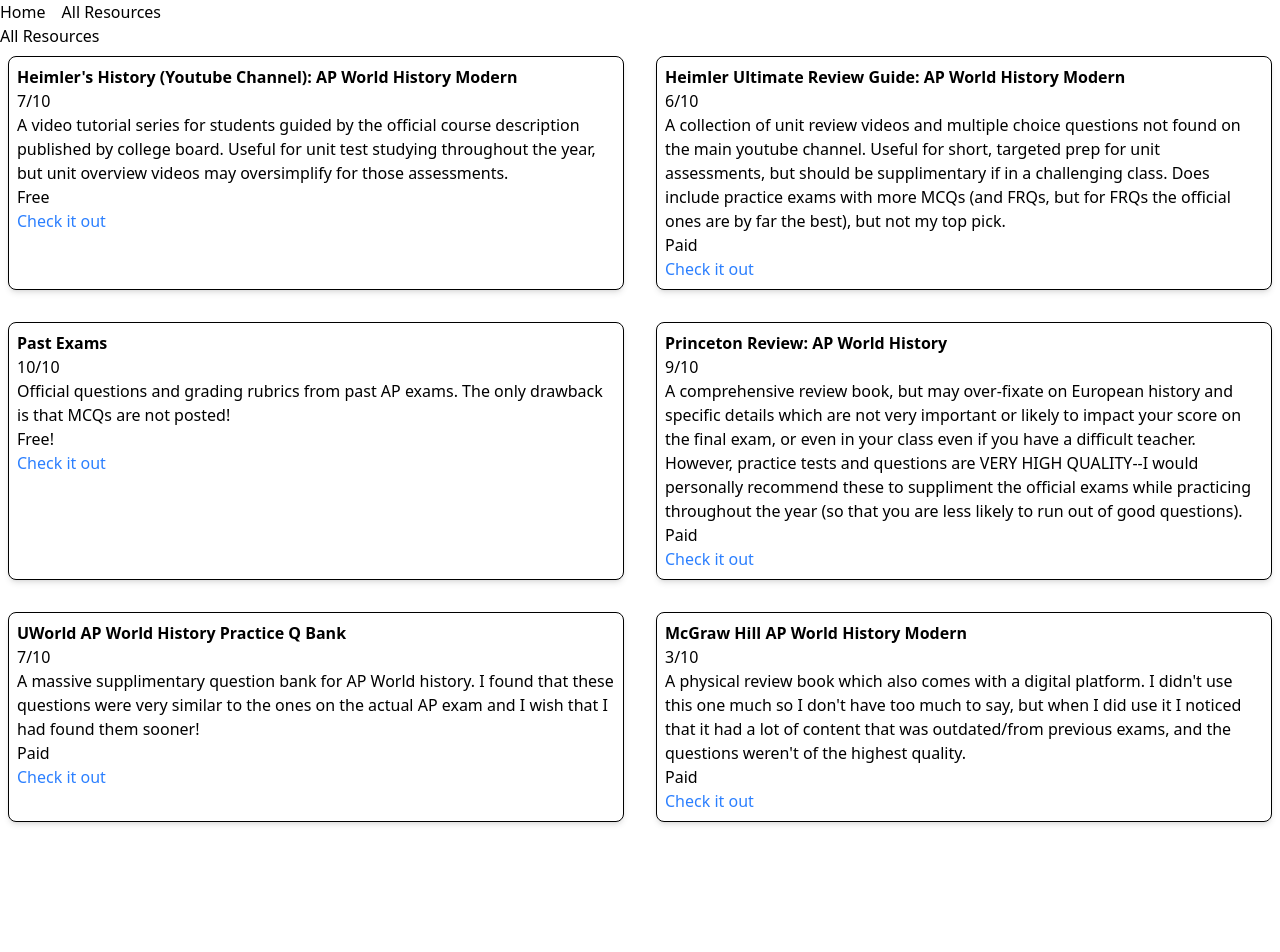
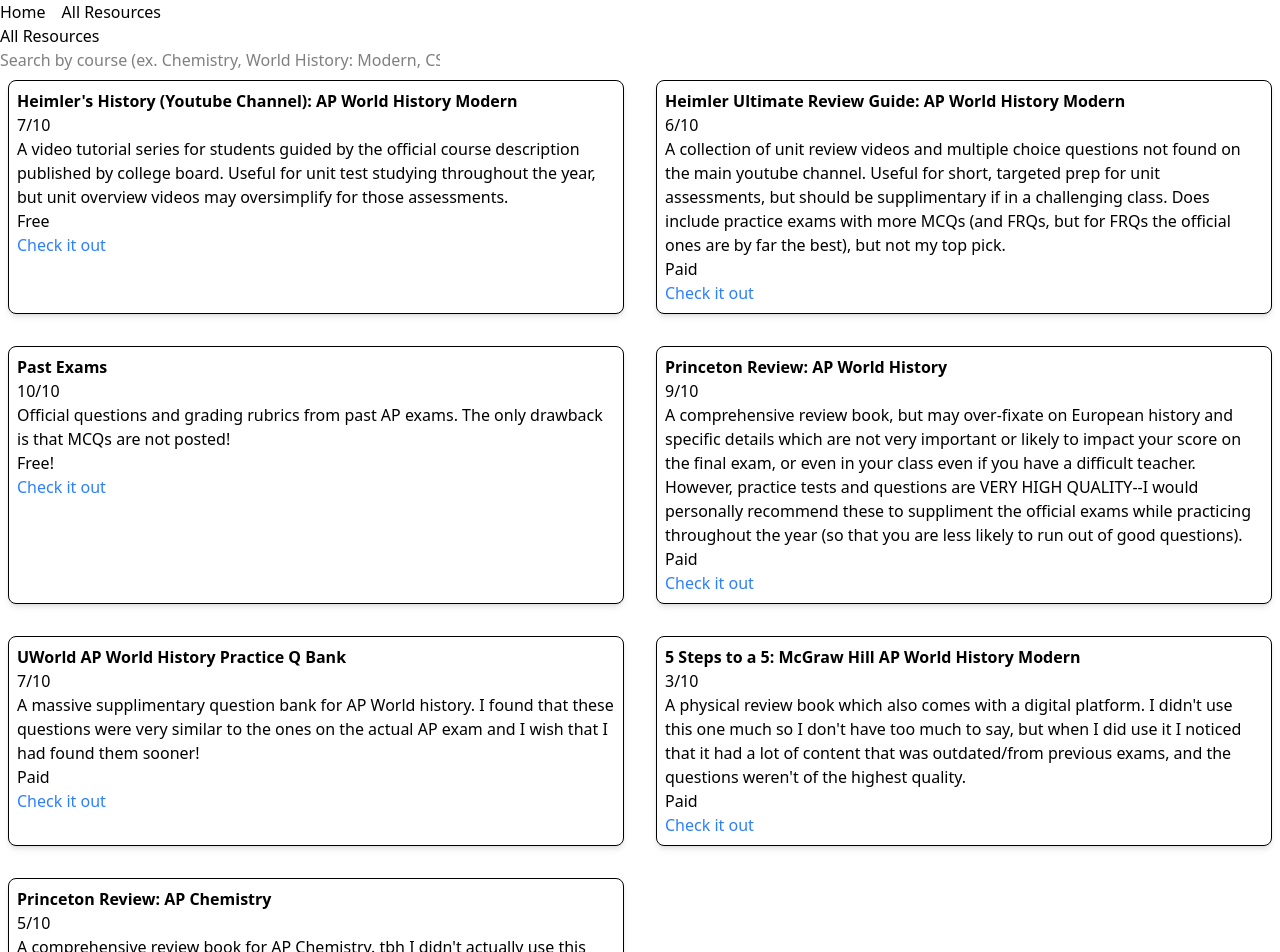
Before and after one commit to 108charlotte/AP-Resources-Website, a SvelteKit app: page /search in a window 1280 px wide. Shown: the top 952 px of the page. Before the commit the page ends 830 px from the top, so only its background shows below. Built offline with nearby package versions, Linux system fonts and the light colour scheme.

Commit message:
Added search capability and one chemistry review resource

```diff
--- a/src/routes/search/+page.svelte
+++ b/src/routes/search/+page.svelte
@@ -2,19 +2,25 @@
     import Resource from '$lib/Resource.svelte';
 
     const resources = [
-        {title: "Heimler's History (Youtube Channel): AP World History Modern", is_paid: "Free", description: "A video tutorial series for students guided by the official course description published by college board. Useful for unit test studying throughout the year, but unit overview videos may oversimplify for those assessments.", link: "https://www.youtube.com/@heimlershistory/featured", rating: 7},
-        {title: "Heimler Ultimate Review Guide: AP World History Modern", is_paid: "Paid", description: "A collection of unit review videos and multiple choice questions not found on the main youtube channel. Useful for short, targeted prep for unit assessments, but should be supplimentary if in a challenging class. Does include practice exams with more MCQs (and FRQs, but for FRQs the official ones are by far the best), but not my top pick.", link: "https://heimlershistory.com/", rating: 6},
-        {title: "Past Exams", is_paid: "Free!", description: "Official questions and grading rubrics from past AP exams. The only drawback is that MCQs are not posted!", link: "https://apcentral.collegeboard.org/courses/past-exam-questions", rating: 10},
-        {title: "Princeton Review: AP World History", is_paid:"Paid", description: "A comprehensive review book, but may over-fixate on European history and specific details which are not very important or likely to impact your score on the final exam, or even in your class even if you have a difficult teacher. However, practice tests and questions are VERY HIGH QUALITY--I would personally recommend these to suppliment the official exams while practicing throughout the year (so that you are less likely to run out of good questions).", link: "https://www.amazon.com/Princeton-Review-World-History-Preparation/dp/0593517334/ref=pd_lpo_d_sccl_2/135-4087901-6753445?pd_rd_w=SqvPL&content-id=amzn1.sym.4c8c52db-06f8-4e42-8e56-912796f2ea6c&pf_rd_p=4c8c52db-06f8-4e42-8e56-912796f2ea6c&pf_rd_r=AX7EBHCWPBZGKB7A2J9X&pd_rd_wg=fU7hh&pd_rd_r=feccc7ae-a11a-4d06-9124-c3a53669de23&pd_rd_i=0593517334&psc=1", rating: 9},
-        {title: "UWorld AP World History Practice Q Bank", is_paid: "Paid", description: "A massive supplimentary question bank for AP World history. I found that these questions were very similar to the ones on the actual AP exam and I wish that I had found them sooner!", link: "https://collegeprep.uworld.com/ap-world-history-modern/practice-tests-and-questions/", rating: 7},
-        {title: "McGraw Hill AP World History Modern", is_paid: "Paid", description: "A physical review book which also comes with a digital platform. I didn't use this one much so I don't have too much to say, but when I did use it I noticed that it had a lot of content that was outdated/from previous exams, and the questions weren't of the highest quality.", link: "https://www.amazon.com/Steps-World-History-Modern-Student/dp/1265317429/ref=sr_1_4?crid=37NYR3U5ABGYT&dib=eyJ2IjoiMSJ9.VRFBifHTdoy6xIV_50G7UueZ1sklNBnuRTLP-ZGeEhY36f85mnI6L6mK7fCadcB45ysH8hVjMVUIbh9Bif8ee4kLAj6tyOv_SQn7HjktlHFZLVX37OsJHlLlrgzm1YHdg3ovgDJI6H6danQK9w3Nj97XPyUFiG0XeLuGz5OdgGUhAQNrKlhfztkyLR3ktfL5whtug3jM_3CTrNuixO4qzhYkHWpx-GgYY4PCtrDV_6U.MhOLqmewjH_FdtMRQIwwTs0Cm7puygMk80jC_mu_hLY&dib_tag=se&keywords=mcgraw+hill+ap+world+history+modern&qid=1753211184&s=books&sprefix=mcgraw+hill+ap+world+history+moder%2Cstripbooks%2C85&sr=1-4", rating: 3}
+        {title: "Heimler's History (Youtube Channel): AP World History Modern", subject: "AP World History: Modern", is_paid: "Free", description: "A video tutorial series for students guided by the official course description published by college board. Useful for unit test studying throughout the year, but unit overview videos may oversimplify for those assessments.", link: "https://www.youtube.com/@heimlershistory/featured", rating: 7},
+        {title: "Heimler Ultimate Review Guide: AP World History Modern", subject: "AP World History: Modern", is_paid: "Paid", description: "A collection of unit review videos and multiple choice questions not found on the main youtube channel. Useful for short, targeted prep for unit assessments, but should be supplimentary if in a challenging class. Does include practice exams with more MCQs (and FRQs, but for FRQs the official ones are by far the best), but not my top pick.", link: "https://heimlershistory.com/", rating: 6},
+        {title: "Past Exams", subject: "AP World History: Modern, AP Chemistry, AP CSA, AP Computer Science A", is_paid: "Free!", description: "Official questions and grading rubrics from past AP exams. The only drawback is that MCQs are not posted!", link: "https://apcentral.collegeboard.org/courses/past-exam-questions", rating: 10},
+        {title: "Princeton Review: AP World History", subject: "AP World History: Modern", is_paid:"Paid", description: "A comprehensive review book, but may over-fixate on European history and specific details which are not very important or likely to impact your score on the final exam, or even in your class even if you have a difficult teacher. However, practice tests and questions are VERY HIGH QUALITY--I would personally recommend these to suppliment the official exams while practicing throughout the year (so that you are less likely to run out of good questions).", link: "https://www.amazon.com/Princeton-Review-World-History-Preparation/dp/0593517334/ref=pd_lpo_d_sccl_2/135-4087901-6753445?pd_rd_w=SqvPL&content-id=amzn1.sym.4c8c52db-06f8-4e42-8e56-912796f2ea6c&pf_rd_p=4c8c52db-06f8-4e42-8e56-912796f2ea6c&pf_rd_r=AX7EBHCWPBZGKB7A2J9X&pd_rd_wg=fU7hh&pd_rd_r=feccc7ae-a11a-4d06-9124-c3a53669de23&pd_rd_i=0593517334&psc=1", rating: 9},
+        {title: "UWorld AP World History Practice Q Bank", subject: "AP World History: Modern", is_paid: "Paid", description: "A massive supplimentary question bank for AP World history. I found that these questions were very similar to the ones on the actual AP exam and I wish that I had found them sooner!", link: "https://collegeprep.uworld.com/ap-world-history-modern/practice-tests-and-questions/", rating: 7},
+        {title: "5 Steps to a 5: McGraw Hill AP World History Modern", subject: "AP World History: Modern", is_paid: "Paid", description: "A physical review book which also comes with a digital platform. I didn't use this one much so I don't have too much to say, but when I did use it I noticed that it had a lot of content that was outdated/from previous exams, and the questions weren't of the highest quality.", link: "https://www.amazon.com/Steps-World-History-Modern-Student/dp/1265317429/ref=sr_1_4?crid=37NYR3U5ABGYT&dib=eyJ2IjoiMSJ9.VRFBifHTdoy6xIV_50G7UueZ1sklNBnuRTLP-ZGeEhY36f85mnI6L6mK7fCadcB45ysH8hVjMVUIbh9Bif8ee4kLAj6tyOv_SQn7HjktlHFZLVX37OsJHlLlrgzm1YHdg3ovgDJI6H6danQK9w3Nj97XPyUFiG0XeLuGz5OdgGUhAQNrKlhfztkyLR3ktfL5whtug3jM_3CTrNuixO4qzhYkHWpx-GgYY4PCtrDV_6U.MhOLqmewjH_FdtMRQIwwTs0Cm7puygMk80jC_mu_hLY&dib_tag=se&keywords=mcgraw+hill+ap+world+history+modern&qid=1753211184&s=books&sprefix=mcgraw+hill+ap+world+history+moder%2Cstripbooks%2C85&sr=1-4", rating: 3},
+        {title: "Princeton Review: AP Chemistry", subject: "AP Chemistry", is_paid: "Paid", description: "A comprehensive review book for AP Chemistry. tbh I didn't actually use this one at all so I cannot speak on how valuable it is for prep.", link: "https://www.amazon.com/Princeton-Review-Chemistry-Premium-Prep/dp/0593517601/ref=sr_1_1?dib=eyJ2IjoiMSJ9.HkKfSTidemU18GPWiWk2iEwNqhpG-DdZ852mfcXRLofIVnY9okZmZTzzewgSVx_2N56lIJ8QqNS0kY-fweSm-_yLZx4R8TkkOmOmrgQqlyLaoEWDcl2fjCJpjsix_61R3F0I1CZMl1JWjFNZbjjKGg.etVzbSzoEY0i_WSQuM91-6njRA3FmsGdVic2EqDQf9E&dib_tag=se&keywords=ap+chem+princeton+review+2024&qid=1753214579&sr=8-1", rating: 5}
     ];
+
+    let search = '';
+    $: filteredResources = resources.filter(resource => resource.subject.toLowerCase().includes(search.toLowerCase()));
 </script>
 
 <h1>All Resources</h1>
 
+<input type="text" placeholder="Search by course (ex. Chemistry, World History: Modern, CSA)" bind:value={search} class="w-110"/>
+
 <div class="grid grid-cols-2 gap-4">
-    {#each resources as resource}
+    {#each filteredResources as resource}
         <Resource
             title={resource.title}
             description={resource.description}
```
